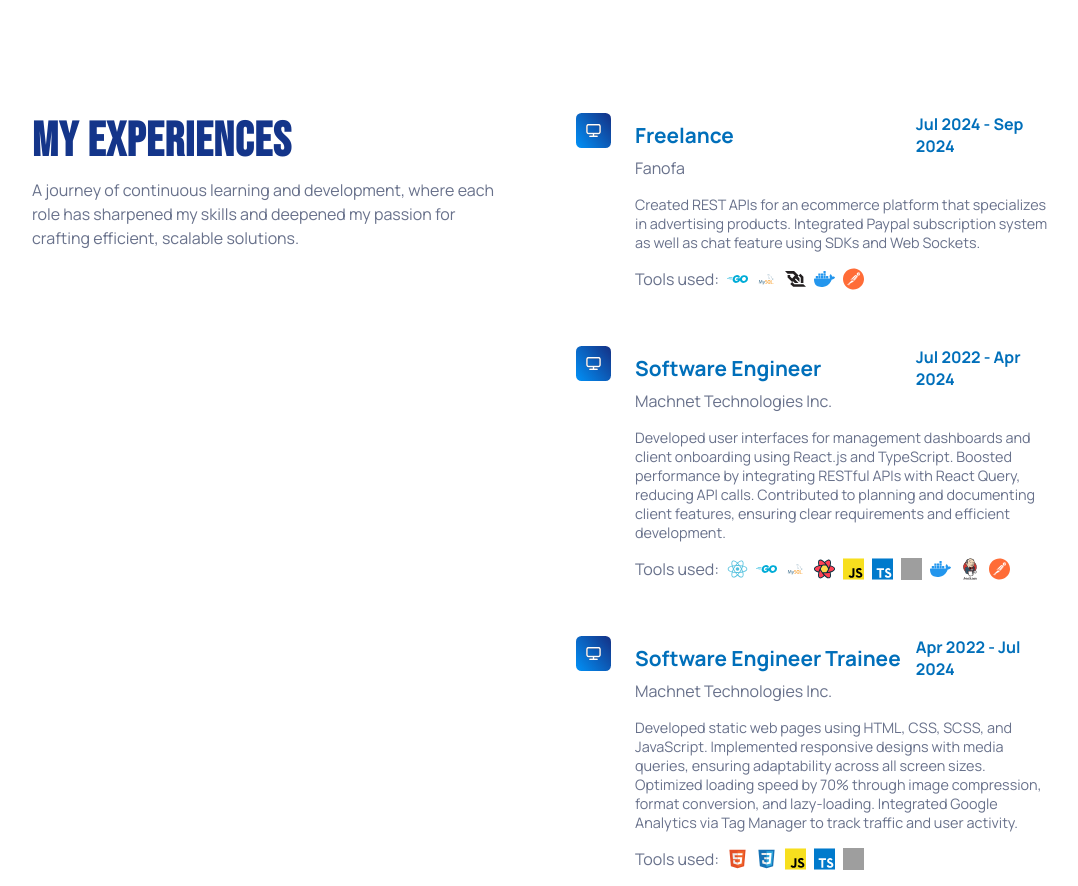
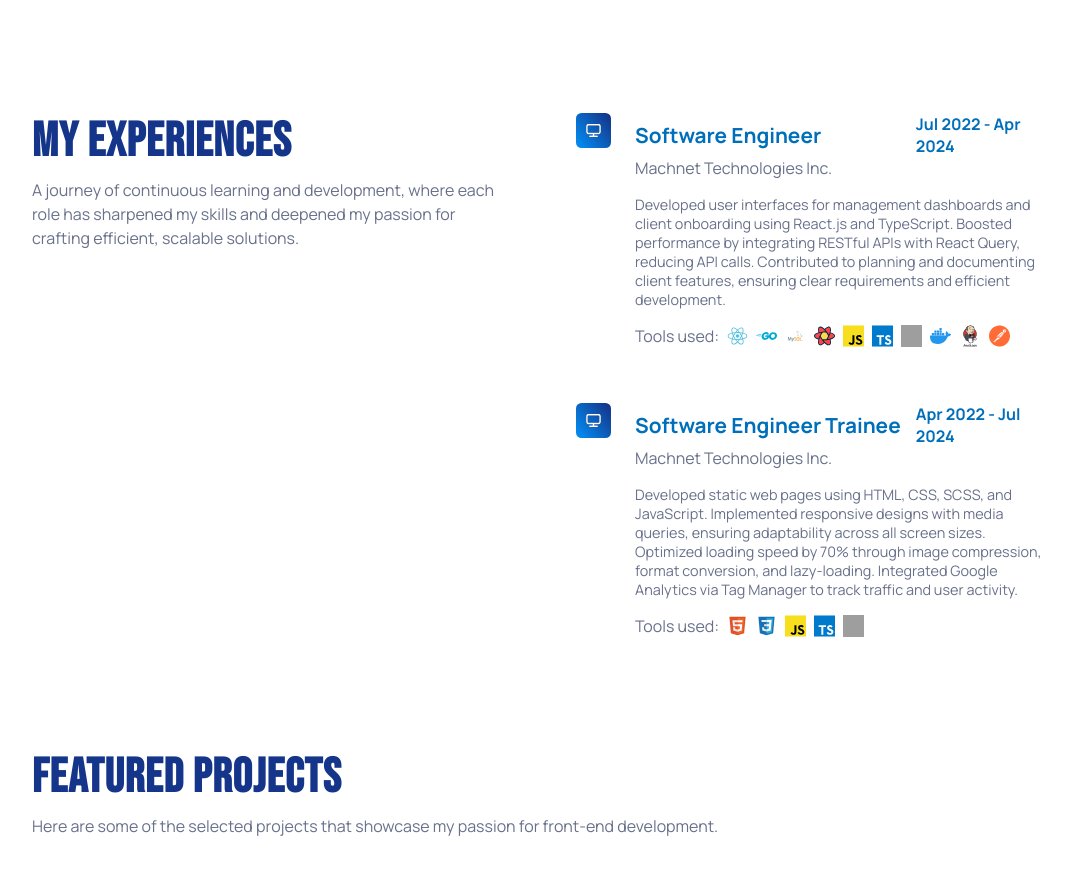
Before and after one commit to sunilkkhadka/Portfolio, a React (Vite) app: page / in a window 1280 px wide. Shown: the part 929-1815 px from the top of the page, without its empty margins (96-1174 px from the left). Built offline with nearby package versions, Linux system fonts and the light colour scheme; grey boxes are pictures that could not be loaded.

Commit message:
T17: Removed fanofa from experience section

```diff
--- a/src/data/experience.ts
+++ b/src/data/experience.ts
@@ -4,36 +4,36 @@ import { Image } from "../utils/images";
 import { ExperienceProps } from "../types/portfolio.type";
 
 const experienceData: ExperienceProps[] = [
-  {
-    id: uuidv4(),
-    title: "Freelance",
-    companyName: "Fanofa",
-    duration: "Jul 2024 - Sep 2024",
-    description:
-      "Created REST APIs for an ecommerce platform that specializes in advertising products. Integrated Paypal subscription system as well as chat feature using SDKs and Web Sockets.",
-    tools: [
-      {
-        icon: Image.GOLANG,
-        alt: "Golang",
-      },
-      {
-        icon: Image.MYSQL,
-        alt: "MySQL",
-      },
-      {
-        icon: Image.WEBSOCKET,
-        alt: "Web Socket",
-      },
-      {
-        icon: Image.DOCKER,
-        alt: "Docker",
-      },
-      {
-        icon: Image.POSTMAN,
-        alt: "Postman",
-      },
-    ],
-  },
+  // {
+  //   id: uuidv4(),
+  //   title: "Freelance",
+  //   companyName: "Fanofa",
+  //   duration: "Jul 2024 - Sep 2024",
+  //   description:
+  //     "Created REST APIs for an ecommerce platform that specializes in advertising products. Integrated Paypal subscription system as well as chat feature using SDKs and Web Sockets.",
+  //   tools: [
+  //     {
+  //       icon: Image.GOLANG,
+  //       alt: "Golang",
+  //     },
+  //     {
+  //       icon: Image.MYSQL,
+  //       alt: "MySQL",
+  //     },
+  //     {
+  //       icon: Image.WEBSOCKET,
+  //       alt: "Web Socket",
+  //     },
+  //     {
+  //       icon: Image.DOCKER,
+  //       alt: "Docker",
+  //     },
+  //     {
+  //       icon: Image.POSTMAN,
+  //       alt: "Postman",
+  //     },
+  //   ],
+  // },
   {
     id: uuidv4(),
     title: "Software Engineer",
--- a/src/organisms/Contact.tsx
+++ b/src/organisms/Contact.tsx
@@ -1,19 +1,21 @@
+import emailjs from "@emailjs/browser";
+import { toast } from "react-toastify";
+import { Element } from "react-scroll";
+import { useRef, useState } from "react";
+
 import GithubIcon from "../assets/svg/github.svg";
 import TwitterIcon from "../assets/svg/twitter.svg";
 import LinkedinIcon from "../assets/svg/linkedin.svg";
+
 import Footer from "./Footer";
-import { Element } from "react-scroll";
-import { useRef } from "react";
-
-import { toast } from "react-toastify";
-
-import emailjs from "@emailjs/browser";
 
 const Contact = () => {
+  const [isSubmitting, setIsSubmitting] = useState(false);
   const formRef = useRef<HTMLFormElement>(null);
 
   const handleSubmit = (e: React.FormEvent<HTMLFormElement>) => {
     e.preventDefault();
+    setIsSubmitting(true);
 
     emailjs
       .sendForm(
@@ -29,6 +31,7 @@ const Contact = () => {
           toast("👋 Thanks for reaching out. Do check your email");
           if (formRef.current) {
             formRef.current.reset();
+            setIsSubmitting(false);
           }
         },
         () => {
@@ -37,6 +40,7 @@ const Contact = () => {
           );
           if (formRef.current) {
             formRef.current.reset();
+            setIsSubmitting(false);
           }
         }
       );
@@ -91,21 +95,23 @@ const Contact = () => {
             <form ref={formRef} onSubmit={handleSubmit}>
               <div>
                 <label htmlFor="name">Name</label>
-                <input type="text" id="name" name="name" />
+                <input type="text" id="name" name="name" required />
               </div>
               <div>
                 <label htmlFor="email">Email</label>
-                <input type="email" id="email" name="email" />
+                <input type="email" id="email" name="email" required />
               </div>
               <div>
                 <label htmlFor="subject">Subject</label>
-                <input type="text" id="subject" name="subject" />
+                <input type="text" id="subject" name="subject" required />
               </div>
               <div>
                 <label htmlFor="message">Message</label>
-                <textarea id="message" name="message"></textarea>
+                <textarea id="message" name="message" required></textarea>
               </div>
-              <button type="submit">Submit</button>
+              <button type="submit" disabled={isSubmitting}>
+                Submit
+              </button>
             </form>
           </div>
         </div>
--- a/src/types/portfolio.type.ts
+++ b/src/types/portfolio.type.ts
@@ -13,7 +13,7 @@ export type ExperienceProps = {
   description: string;
   tools: ImageIconProps[];
   isVisible?: boolean;
-  delay: number;
+  delay?: number;
 };
 
 export type ProjectProps = {
@@ -28,5 +28,5 @@ export type ProjectProps = {
     icon: IconType;
   }[];
   isVisible?: boolean;
-  delay: number;
+  delay?: number;
 };
```
Also changed, not shown: 1 other file (tests, documents, lock files or other folders).
